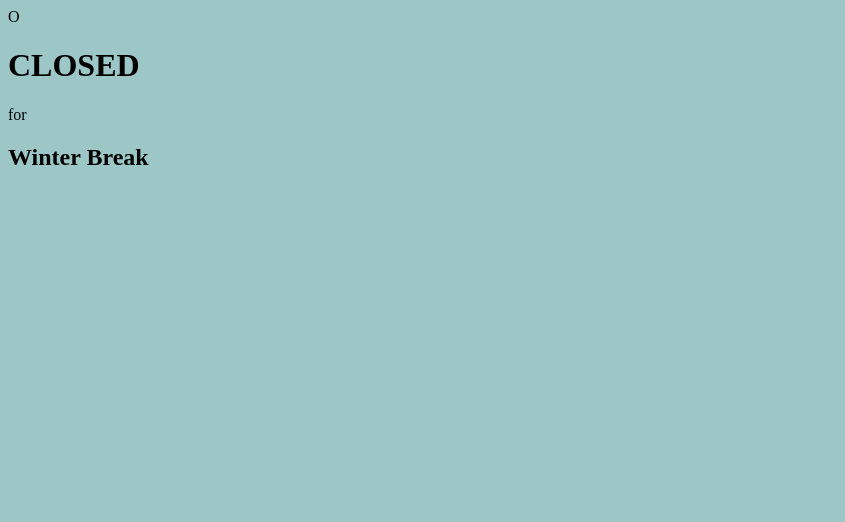
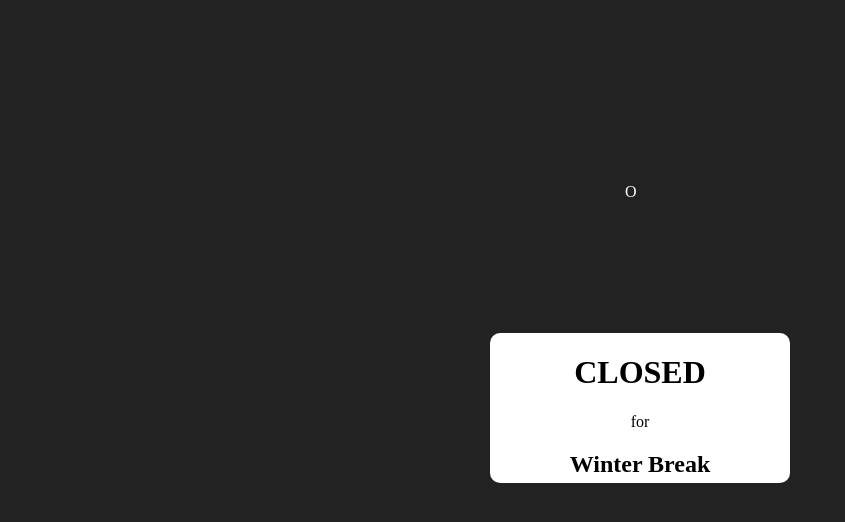
Before and after one commit to 128ameckelrhett-sys/ClosedForWinterBreak, a plain HTML site: page index.html in a window 1280 px wide. Shown: the whole page, without its empty margins (0-845 px from the left). Drawn offline with Linux system fonts and the light colour scheme.

Commit message:
style.pin

```diff
--- a/css/style.css
+++ b/css/style.css
@@ -1,5 +1,10 @@
 body{
-    background-color: rgb(157, 199, 199);
+    display: flex;
+    justify-content: center;
+    align-items: center;
+    height: 100vh;
+    background-color: #222;
+    box-sizing: border-box;
 }
 
 img{
@@ -9,5 +14,26 @@ img{
 }
 
 .banner{
+    position: relative;
+    background-color: #fff;
+    width: 300px;
+    height: 150px;
+    border-radius: 10px;
+    text-align: center;
+}
+
+.pin{
+    position: absolute;
+    top: -150px;
+    left: 45%;
+    color: #fff;
 
 }
+
+.lines{
+
+}
+
+.closed{
+
+}
```
